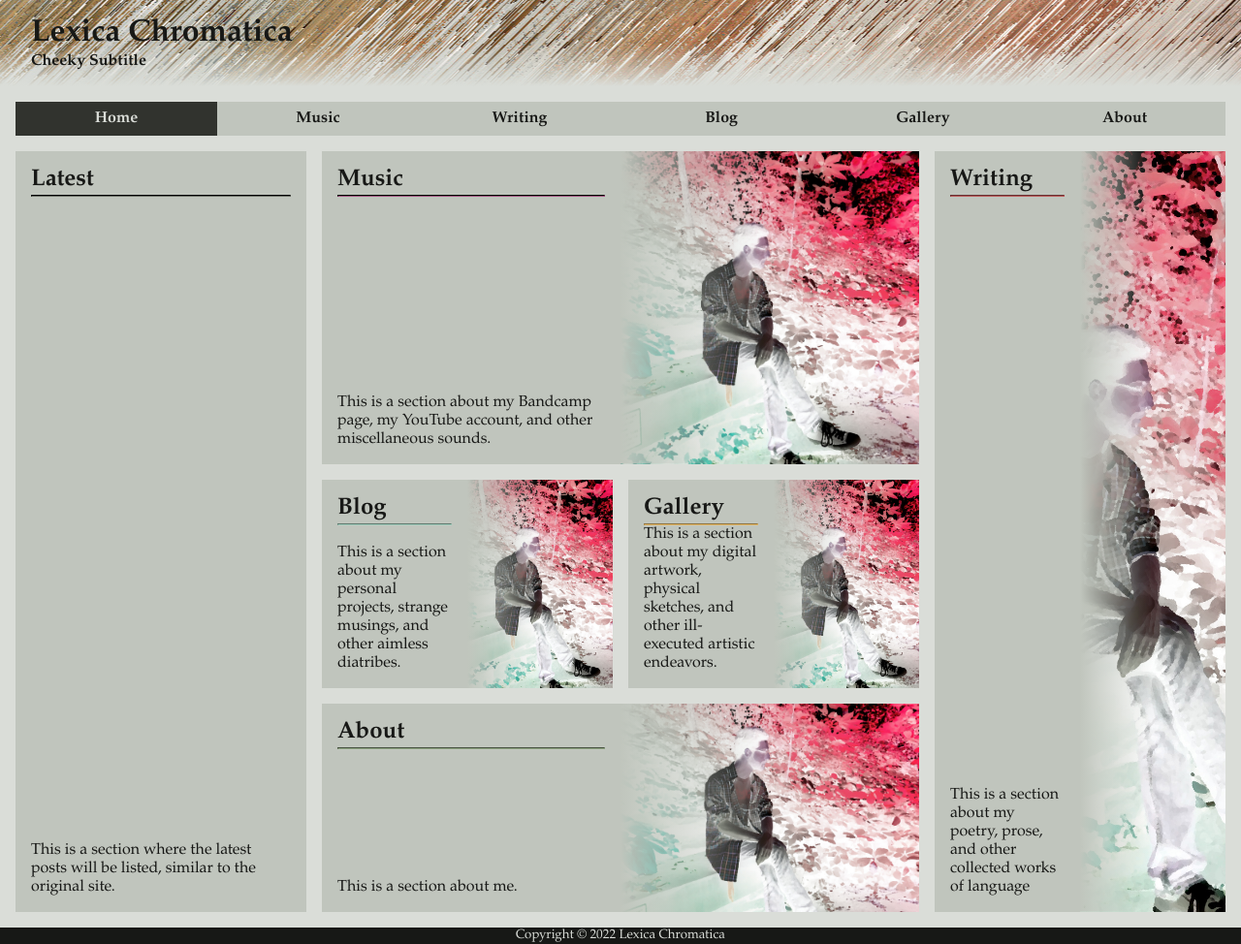
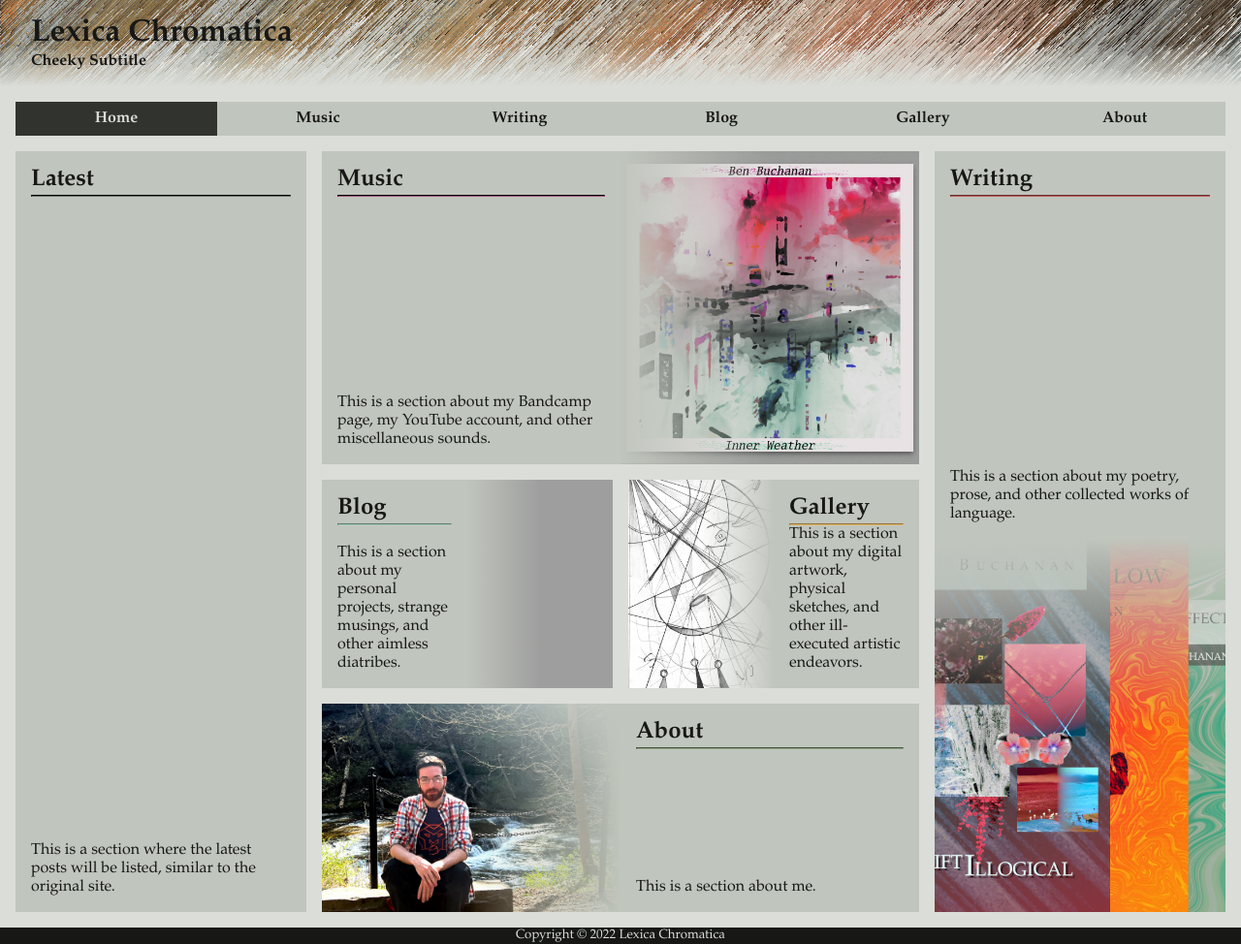
Before and after one commit to Nynergy/Nynergy.github.io, a Jekyll site: the page built from index.html, in a window 1280 px wide. Shown: the whole page at 97% size. Built offline with Jekyll 4.4.1, drawn with Linux system fonts in a browser that asks for light colours; grey boxes are pictures that could not be loaded.

Commit message:
Stylized home page cards

```diff
--- /dev/null
+++ b/_sass/_container.scss
@@ -0,0 +1,66 @@
+.home-container {
+    display: grid;
+    grid-template-columns: 1fr 1fr 1fr 1fr;
+    grid-template-rows: 3fr 2fr 2fr;
+    grid-gap: 1rem 1rem;
+    height: 100%;
+
+    .home-container__card {
+        @include set-colors($light-accent);
+        display: flex;
+        justify-content: space-between;
+        height: 100%;
+
+        &:nth-of-type(1) {
+            grid-column: 1;
+            grid-row: 1 / 4;
+        }
+        &:nth-of-type(2) {
+            grid-column: 2 / 4;
+        }
+        &:nth-of-type(3) {
+            grid-column: 4;
+            grid-row: 1 / 4;
+        }
+        &:nth-of-type(6) {
+            grid-column: 2 / 4;
+        }
+
+        .home-container__info {
+            display: flex;
+            flex-direction: column;
+            justify-content: space-between;
+            height: 100%;
+            width: 50%;
+            padding: 1em;
+
+            &.full-width {
+                width: 100%;
+            }
+        }
+
+        $gradient-dirs: top, bottom, left, right;
+        @each $dir in $gradient-dirs {
+            .home-container__image--#{$dir} {
+                @if index([left, right], $dir) {
+                    width: 50%;
+                } @else {
+                    height: 100%;
+                }
+
+                $cards: music, writing, blog, gallery, about;
+                @each $card in $cards {
+                    &.home__#{$card}-image {
+                        @include gradient-image("../assets/home/#{$card}.jpg",
+                                                $light-accent,
+                                                $dir);
+                    }
+                }
+            }
+        }
+    }
+    .home-container__card--column {
+        @extend .home-container__card;
+        flex-direction: column;
+    }
+}
--- a/_sass/_masthead.scss
+++ b/_sass/_masthead.scss
@@ -8,6 +8,6 @@
 @each $masthead in $mastheads {
     .masthead--#{$masthead} {
         @extend .masthead;
-        background: linear-gradient(to bottom, transparent 50%, $light-color 100%), url("../assets/mastheads/#{$masthead}.jpg") no-repeat center center;
+        @include gradient-image("../assets/mastheads/#{$masthead}.jpg", $light-color, bottom);
     }
 }
--- a/_sass/_utilities.scss
+++ b/_sass/_utilities.scss
@@ -7,10 +7,21 @@
 	}
 }
 
+@function in_list($value, $list) {
+    @return (false != index($list, $value));
+}
+
 // MIXINS
 @mixin set-colors($color) {
 	background-color: $color;
 	color: get-text-color($color);
+}
+
+@mixin gradient-image($image, $color, $dir) {
+    background: linear-gradient(to $dir, transparent 50%, $color 100%), url($image);
+    background-size: cover;
+    background-position: center;
+    background-repeat: no-repeat;
 }
 
 // MARGIN & PADDING
--- a/css/main.scss
+++ b/css/main.scss
@@ -16,8 +16,6 @@
     height: 100vh;
     display: flex;
     flex-direction: column;
-    //grid-template-columns: 320px 1fr;
-    //grid-template-rows: 100px 50px 1fr 30px;
 }
 
 header {
@@ -68,59 +66,6 @@
     justify-content: center;
 }
 
-.home-container {
-    display: grid;
-    grid-template-columns: 1fr 1fr 1fr 1fr;
-    grid-template-rows: 3fr 2fr 2fr;
-    grid-gap: 1rem 1rem;
-    height: 100%;
-
-    .home-container__card {
-        @include set-colors($light-accent);
-        display: flex;
-        height: 100%;
-
-        &:nth-of-type(1) {
-            grid-column: 1;
-            grid-row: 1 / 4;
-        }
-        &:nth-of-type(2) {
-            grid-column: 2 / 4;
-        }
-        &:nth-of-type(3) {
-            grid-column: 4;
-            grid-row: 1 / 4;
-        }
-        &:nth-of-type(4) {
-        }
-        &:nth-of-type(5) {
-        }
-        &:nth-of-type(6) {
-            grid-column: 2 / 4;
-        }
-
-        .home-container__info {
-            display: flex;
-            flex-direction: column;
-            justify-content: space-between;
-            width: 50%;
-            padding: 1em;
-
-            &.full-width {
-                width: 100%;
-            }
-        }
-
-        .home-container__image {
-            width: 50%;
-            background: linear-gradient(to left, transparent 50%, $light-accent 100%), url("../assets/Natural Dream.jpg");
-            background-size: cover;
-            background-position: center;
-            background-repeat: no-repeat;
-        }
-    }
-}
-
 .rule--dark-color {
     border-color: $dark-color;
 }
@@ -140,4 +85,5 @@
     border-color: $dark-blue;
 }
 
+@import 'container';
 @import 'masthead';
--- a/index.html
+++ b/index.html
@@ -31,11 +31,11 @@
                 account, and other miscellaneous sounds.</p>
             </div>
         </div>
-        <div class="home-container__image"></div>
+        <div class="home-container__image--left home__music-image"></div>
     </div>
 
-    <div class="home-container__card">
-        <div class="home-container__info">
+    <div class="home-container__card--column">
+        <div class="home-container__info full-width">
             <div>
                 <h2>Writing</h2>
                 <hr class="rule--dark-red">
@@ -43,10 +43,10 @@
 
             <div>
                 <p>This is a section about my poetry, prose, and other
-                collected works of language</p>
+                collected works of language.</p>
             </div>
         </div>
-        <div class="home-container__image"></div>
+        <div class="home-container__image--top home__writing-image"></div>
     </div>
 
     <div class="home-container__card">
@@ -61,10 +61,11 @@
                 musings, and other aimless diatribes.</p>
             </div>
         </div>
-        <div class="home-container__image"></div>
+        <div class="home-container__image--left home__blog-image"></div>
     </div>
 
     <div class="home-container__card">
+        <div class="home-container__image--right home__gallery-image"></div>
         <div class="home-container__info">
             <div>
                 <h2>Gallery</h2>
@@ -76,10 +77,10 @@
                 sketches, and other ill-executed artistic endeavors.</p>
             </div>
         </div>
-        <div class="home-container__image"></div>
     </div>
 
     <div class="home-container__card">
+        <div class="home-container__image--right home__about-image"></div>
         <div class="home-container__info">
             <div>
                 <h2>About</h2>
@@ -90,6 +91,5 @@
                 <p>This is a section about me.</p>
             </div>
         </div>
-        <div class="home-container__image"></div>
     </div>
 </div>
```
Also changed, not shown: assets/Natural Dream.jpg (deleted), assets/home/about.jpg (added), assets/home/gallery.jpg (added), assets/home/music.jpg (added), assets/home/writing.jpg (added), 1 other file.
